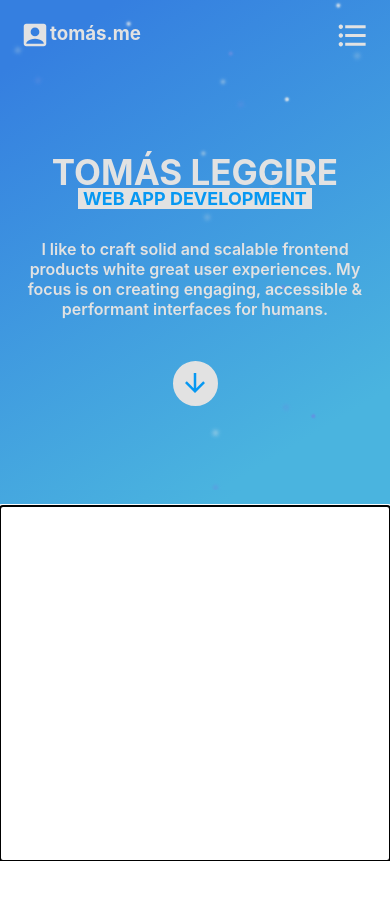
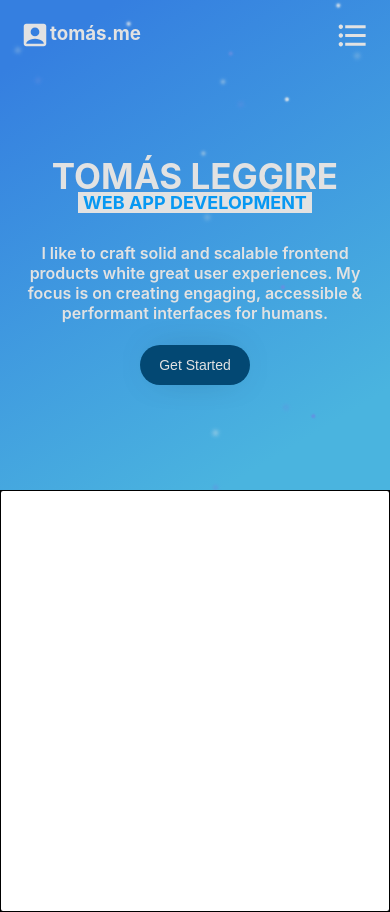
Before and after one commit to tomasleggire/tomasleggire, a React (Create React App) app: page / in a window 390 px wide. Before the commit the page ends 861 px from the top, so only its background shows below. Built offline with nearby package versions, Linux system fonts and the light colour scheme.

Commit message:
Boton get started agregado

```diff
--- a/src/components/Portada.jsx
+++ b/src/components/Portada.jsx
@@ -9,8 +9,11 @@ export default function Portada() {
             <h2 className="portada-h2">WEB APP DEVELOPMENT</h2>
             <p className="portada-p">I like to craft solid and scalable frontend products white great user experiences. My focus is on creating engaging, accessible & performant interfaces for humans.</p>
             <button type="button" className="portada-btn">
-                <MdOutlineArrowDownward className="portada-btn-icon" alt='Get Started'/>
+                <span className="btn-span-portada">Get Started</span>
             </button>
         </div>
     )
 }
+
+
+{/* <MdOutlineArrowDownward className="portada-btn-icon" alt='Get Started'/> */}
--- a/src/styles/HomeContainer.scss
+++ b/src/styles/HomeContainer.scss
@@ -14,7 +14,7 @@ filter: progid:DXImageTransform.Microsoft.gradient(startColorstr="#4ab4df",endCo
 
 @media only screen and (max-width: 400px) {
     .home-div-main {
-        min-height: 60%;
+        min-height: 58%;
     }
 }
 
--- a/src/styles/Portada.scss
+++ b/src/styles/Portada.scss
@@ -6,7 +6,7 @@
     flex-direction: column;
     align-items: center;
     justify-content: center;
-    padding-top: 60px;
+    padding-top: 40px;
     z-index: 10;
 }
 
@@ -36,19 +36,26 @@
 .portada-btn {
     background: none;
     border: none;
-    background-color: var(--special-white);
+    background-color: var(--blue-tres);
     margin: 0 auto;
-    margin-top: 42px;
-    width: 60px;
-    height: 60px;
-    color: var(--blue-secondary);
+    margin-top: 32px;
+    width: 150px;
+    height: 50px;
+    color: var(--special-white);
     cursor: pointer;
-    border-radius: 50%;
+    border-radius: 40px;
     display: flex;
     align-items: center;
     justify-content: center;
-    border: 2px solid var(--special-white);
     transition: .3s;
+    box-shadow: 0px 0px 35px -17px rgba(0,0,0,0.75);
+-webkit-box-shadow: 0px 0px 35px -17px rgba(0,0,0,0.75);
+-moz-box-shadow: 0px 0px 35px -17px rgba(0,0,0,0.75);
+}
+
+.btn-span-portada {
+    text-align: center;
+    font-size: var(--lg);
 }
 
 .portada-btn-icon {
@@ -57,10 +64,7 @@
 }
 
 .portada-btn:hover {
-    background-color: var(--blue-secondary);
-    color: var(--special-white);
-    border: 2px solid var(--special-white);
-    transform: scale(1.1);
+    color: yellow;
 }
 
 @media only screen and (max-width: 1000px) {
@@ -95,12 +99,16 @@
         margin-top: 30px;
     }
     .portada-btn {
-        margin-top: 42px;
-        width: 45px;
-        height: 45px;
+        margin-top: 22px;
+        width: 110px;
+        height: 40px;
     }
-    .portada-btn-icon {
-        width: 30px;
-        height: 30px;
+    .btn-span-portada {
+        text-align: center;
+        font-size: var(--sm);
     }
+    // .portada-btn-icon {
+    //     width: 30px;
+    //     height: 30px;
+    // }
 }
--- a/src/styles/Services.scss
+++ b/src/styles/Services.scss
@@ -2,7 +2,7 @@
 
 .services-main {
     width: 100%;
-    height: 42%;
+    height: 50%;
     background-color: var(--white);
     outline: auto;
 }
```
